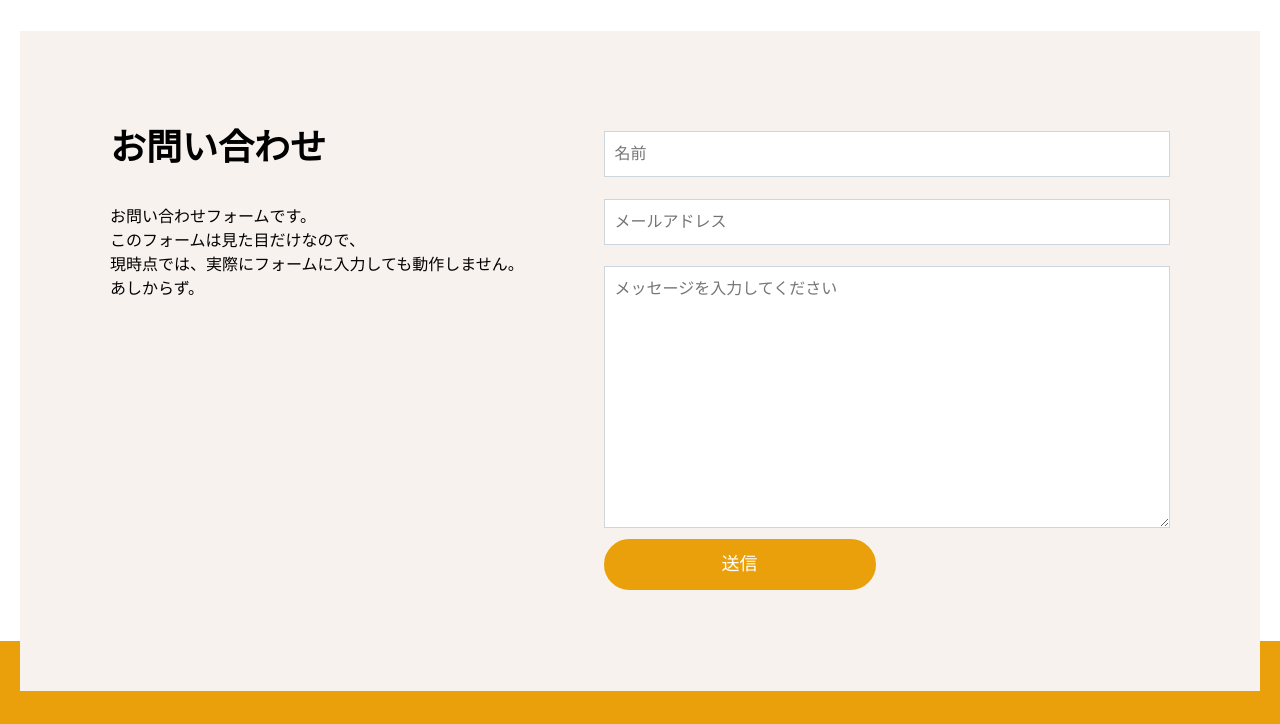
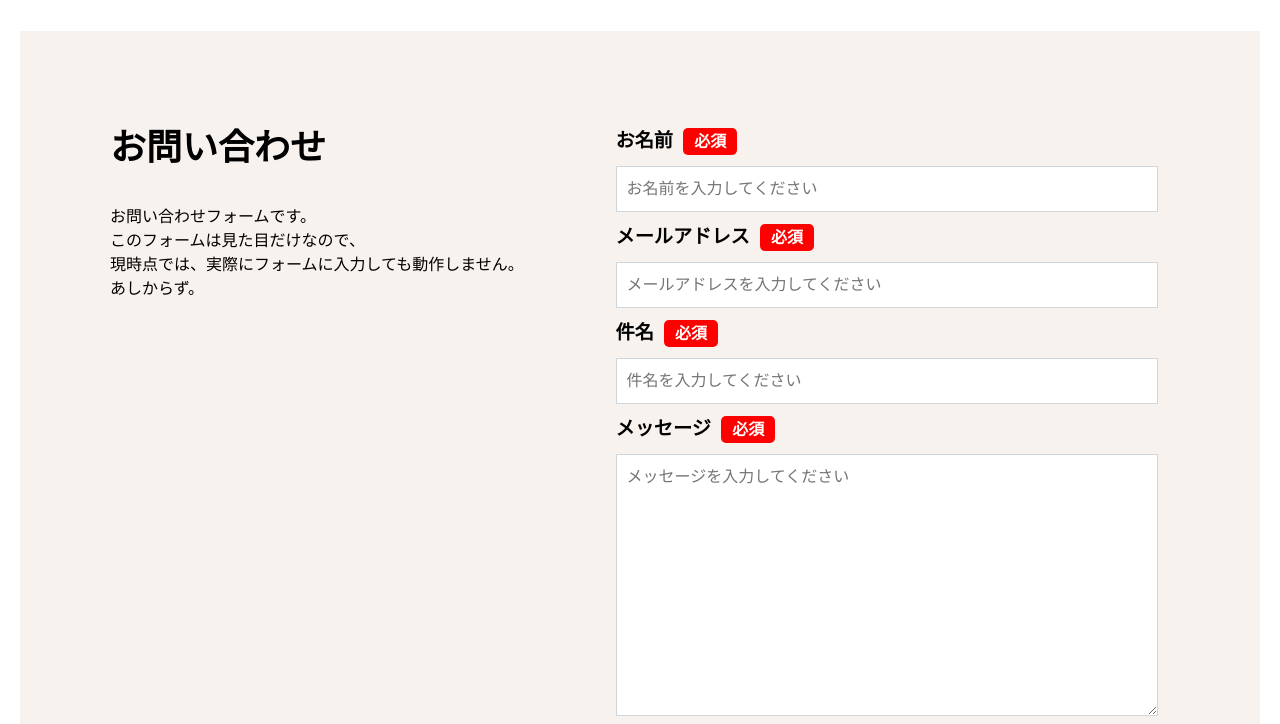
Before and after one commit to KazukiYoza/vue-training, a plain HTML site: page index.html in a window 1280 px wide. Shown: the part 1910-2634 px from the top of the page. Drawn offline with nearby package versions, Linux system fonts and the light colour scheme; some packages are replaced by stand-ins of ours; files whose address does not match are found by name.

Commit message:
フォームにvueの処理を追加

```diff
--- a/index.html
+++ b/index.html
@@ -7,7 +7,7 @@
     <meta name="format-detection" content="telephone=no">
     <link rel="stylesheet" href="https://cdn.jsdelivr.net/npm/destyle.css@1.0.15/destyle.css" />
     <link rel="stylesheet" href=".//assets/css/style.css">
-    <link rel ="stylesheet" href="https://cdnjs.cloudflare.com/ajax/libs/font-awesome/5.11.2/css/all.css">
+    <link rel="stylesheet" href="https://cdnjs.cloudflare.com/ajax/libs/font-awesome/5.11.2/css/all.css">
     <title>Vue.jsの練習用デモサイト</title>
     <meta name="description" content="Vue.jsの練習のために作成したデモサイトです。">
     <!-- Vue.jsの読み込み -->
@@ -113,12 +113,35 @@
                             現時点では、実際にフォームに入力しても動作しません。<br>
                             あしからず。</p>
                     </div>
-                    <div class="form">
+                    <div class="form" id="app">
                         <form action="">
-                            <p class="form-group"><input type="text" placeholder="名前"></p>
-                            <p class="form-group"><input type="mail" placeholder="メールアドレス"></p>
-                            <p class="form-group"><textarea name="" id="" cols="30" rows="10" placeholder="メッセージを入力してください"></textarea></p>
-                            <p class="form-group"><button class="roundedBtn bg-orange" type="submit">送信</button></p>
+                            <fieldset>
+                                <div class="form-group">
+                                    <label for="name">お名前</label><span class="badge require">必須</span>
+                                    <input type="text" name="name" id="name" v-model="name" v-on:blur="validator('name', 10)" placeholder="お名前を入力してください">
+                                    <p class="errors" v-for="error in errors.name">{{error}}</p>
+                                </div>
+                                <div class="form-group">
+                                    <label for="mail">メールアドレス</label><span class="badge require">必須</span>
+                                    <input type="text" name="mail" id="mail" v-model="mail" v-on:blur="validator('mail', 10)" placeholder="メールアドレスを入力してください">
+                                    <p class="errors" v-for="error in errors.mail">{{error}}</p>
+                                </div>
+                                <div class="form-group">
+                                    <label for="subject">件名</label><span class="badge require">必須</span>
+                                    <input type="text" name="subject" id="subject" v-model="subject" v-on:blur="validator('subject', 20)" placeholder="件名を入力してください">
+                                    <p class="errors" v-for="error in errors.subject">{{error}}</p>
+                                </div>
+                                <div class="form-group">
+                                    <label for="contents">メッセージ</label><span class="badge require">必須</span>
+                                    <div class="form-row">
+                                        <textarea cols="30" rows="10" type="text" name="contents" id="contents" v-model="contents" v-on:blur="validator('contents', 30)" placeholder="メッセージを入力してください"></textarea>
+                                        <p class="errors" v-for="error in errors.contents">{{error}}</p>
+                                    </div>
+                                </div>
+                                <p>
+                                    <input class="roundedBtn bg-orange" type="submit" value="送信する">
+                                </p>
+                            </fieldset>
                         </form>
                     </div>
                 </div>
@@ -148,5 +171,7 @@
     <!-- JavaScript -->
     <script src="https://code.jquery.com/jquery-3.6.0.js"></script>
     <script src="./assets/js/scripts.js"></script>
+    <script src="./assets/js/varidation.js"></script>
 </body>
+
 </html>
```
Lines whose indentation alone changed are shown as unchanged.
